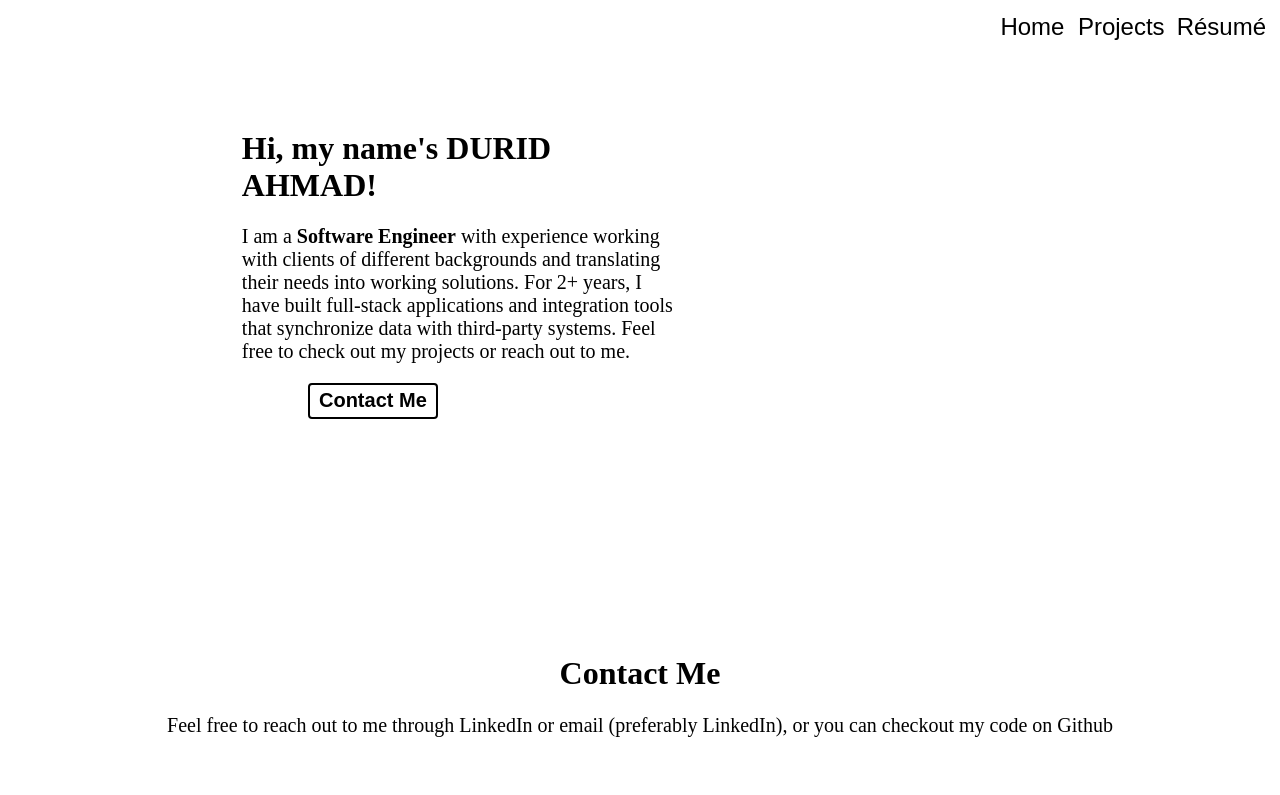
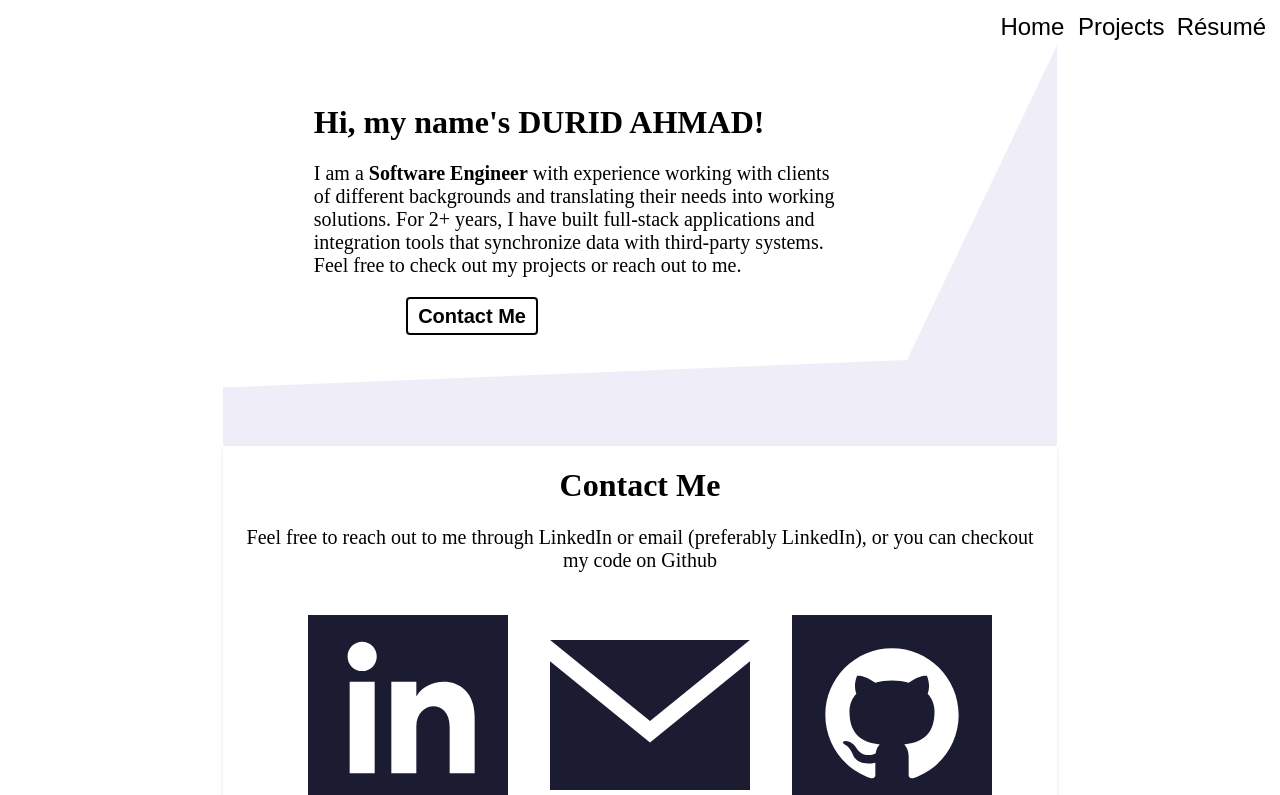
Before and after one commit to durid-ah/durid-ah.github.io, a Next.js app: page / in a window 1280 px wide. Shown: the top 795 px of the page. Built offline with nearby package versions, Linux system fonts and the light colour scheme.

Commit message:
consolidated some of the page layouts

```diff
--- a/pages/index.tsx
+++ b/pages/index.tsx
@@ -25,6 +25,7 @@ export default function Home() {
       </Head>
 
       <main className={styles.main}>
+        <div className={styles.mainContent}>
           <div className={styles.introWrapper}>
             <div className={styles.intro}>
               <div className={styles.content}>
@@ -73,9 +74,8 @@ export default function Home() {
                 />
             </div>
           </div>
+        </div>
       </main>
-
-
     </Layout>
   )
 }
--- a/styles/Home.module.css
+++ b/styles/Home.module.css
@@ -1,7 +1,20 @@
+.main {
+  background-color: var(--main-color);
+  overflow-x: hidden;
+  display: flex;
+  justify-content: center;
+}
+
+.mainContent {
+  width: 66%;
+  background-color: #e5e3f399;
+  box-shadow: var(--card-shadow);
+}
+
 .introWrapper {
   width: 100%;
   display: flex;
-  margin-bottom: 10%;
+  margin-bottom: 7%;
 }
 
 .intro {
@@ -9,8 +22,10 @@
   display: flex;
   width: 100%;
   background-color: white;
+  padding-left: 10%;
   position: relative;
-  clip-path: polygon(0 0, 75% 0, 60% 90%, 0 100%);
+  clip-path: polygon(0 0, 100% 0, 82% 92%, 0 100%);
+  box-shadow: var(--card-shadow);
 }
 
 /* Div containing the intro text*/
@@ -32,12 +47,7 @@
 }
 
 .paragraph {
-  width: 50%;
-}
-
-.main {
-  background-color: var(--main-color);
-  overflow-x: hidden;
+  width: 100%;
 }
 
 .content p {
@@ -50,8 +60,6 @@
 .focus {
   font-weight: bold;
 }
-
-
 
 .buttonContainer {
   display: flex;
@@ -93,6 +101,8 @@
   display: flex;
   flex-direction: column;
   align-items: center;
+  margin-bottom: 2%;
+  box-shadow: 0 2px 4px 0 rgba(0,0,0,0.1);;
 }
 
 .contactMe .description {
--- a/styles/globals.css
+++ b/styles/globals.css
@@ -10,7 +10,7 @@
   --footer-height: 4rem;
   --mobile-width: 480px;
   --project-padding: 1rem 1%;
-  --card-shadow: 0 4px 8px 0 rgba(0,0,0,0.2);
+  --card-shadow: 0 2px 4px 0 rgba(0,0,0,0.2);
 }
 
 html,
```
Also changed, not shown: pages/projects.tsx (+6 -1 lines), styles/Projects.module.css (+27 -21 lines). Lines whose indentation alone changed are shown as unchanged.
